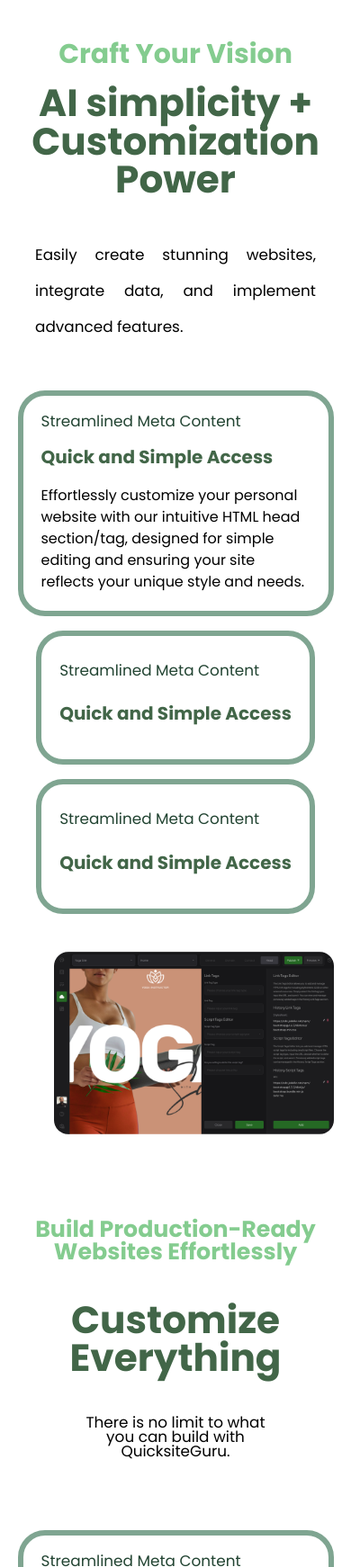
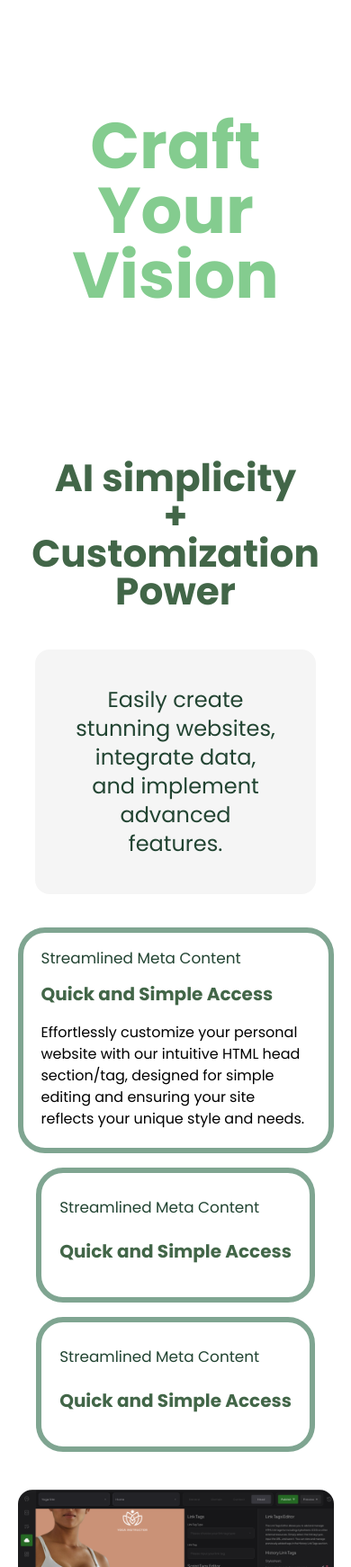
Before and after one commit to kid0733/Quicksite_Old-, a plain HTML site: page index.html in a window 390 px wide. Shown: the part 1280-3022 px from the top of the page at 90% size. Drawn offline with nearby package versions, Linux system fonts and the light colour scheme.

Commit message:
responsive final 13-jul-24

```diff
--- a/index.html
+++ b/index.html
@@ -94,7 +94,7 @@
       </div>
 
       <!-- MID-TEXT-1-A -->
-      <div class="flex items-center justify-center flex-col mt-[10vh]">
+      <div class="flex items-center justify-center flex-col mt-[10vh] img-bg">
         <h1 class="text-3xl font-bold grey-1 text-center">
           Launch Your First Website
         </h1>
@@ -103,19 +103,19 @@
       </div>
 
       <!-- MID-TEXT-1-B -->
-      <div class="flex items-center justify-center flex-col mt-[10vh]">
-        <h1 class="text-3xl font-bold green-2  text-center">
+      <div class="flex items-center justify-center flex-col mt-[20vh]">
+        <h1 class="text-7xl font-bold green-2  text-center">
           Craft Your Vision
         </h1>
 
         <h1
-          class="text-7xl font-bold green-1 mt-[5vh] text-center"
+          class="text-7xl font-bold green-1 mt-[10vh] text-center"
           id="mid_text_B"
         >
-          AI simplicity + Customization Power
+          AI simplicity <br>+<br> Customization Power
         </h1>
 
-        <p class="text-4xl mt-[5vh] mb-[5vh] max-w-[60vw] text-center sm: text-[2vh] text-justify max-w-[80vw]">
+        <p class="text-2xl mt-[5vh] mb-[5vh] max-w-[60vw] text-center sm: max-w-[80vw] bg-neutral-100 p-10 rounded-2xl green-3">
           Easily create stunning websites, integrate data, and implement
           advanced features.
         </p>
@@ -167,7 +167,7 @@
             </div>
           </div>
           <!-- Image Section -->
-          <div class="ml-10 sm: ml-0 image-container-cards">
+          <div class=" image-container-cards">
             <img
 
               id="display-image"
@@ -192,7 +192,7 @@
           Customize Everything
         </h1>
 
-        <p class="text-4xl mt-[5vh] max-w-[60vw] text-center" id="mid_text_3">
+        <p class="text-2xl mt-[5vh] mb-[5vh] max-w-[60vw] text-center sm: max-w-[80vw] bg-neutral-100 p-10 rounded-2xl green-3" id="mid_text_3">
           There is no limit to what you can build with QuicksiteGuru.
         </p>
       </div>
@@ -297,7 +297,7 @@
                     <img src="./Assets/Pictures/Ryyan-1.png" alt="" />
                   </div>
                   <div class="bg-neutral-900 rounded-9xl ml-[2vw] p-[2rem] id="team_text_container"">
-                    <h2 class="text-6xl font-light grey-3">Ryyan</h2>
+                    <h2 class="text-6xl font-light grey-3" id="carousel-title">Ryyan</h2>
                     <h2 class="text-2xl mt-[2vh] italic font-regular green-4">
                       Design Lead / Mentor
                     </h2>
@@ -314,7 +314,7 @@
                     <img src="./Assets/Pictures/David-1.png" alt="" />
                   </div>
                   <div class="bg-neutral-900 rounded-9xl ml-[2vw] p-[2rem]" id="team_text_container">
-                    <h2 class="text-6xl font-light grey-3">David</h2>
+                    <h2 class="text-6xl font-light grey-3" id="carousel-title">David</h2>
                     <h2 class="text-2xl mt-[2vh] italic font-regular green-4">
                       Ui/UX Lead
                     </h2>
--- a/style.css
+++ b/style.css
@@ -4,6 +4,8 @@
   box-sizing: border-box;
   font-family: "Poppins", sans-serif;
 }
+
+
 
 img{
     z-index: -1;
@@ -160,14 +162,26 @@ img{
   transition: all 5s ease;
 }
 
+
 .show {
   opacity: 1;
   visibility: visible;
   transition: all 5s ease;
   max-width: 30vw;
 }
+
+#mid_text_B {
+
+    margin-top: 20vh;
+  }
+
+
+
+
+
 #display-image {
   width: 100%;
+  margin-left: 1rem;
 }
 #carousel-container{
     max-width: 60vw;
@@ -239,7 +253,7 @@ img{
 
   #mid_text_B {
     font-size: 5vh;
-    margin-top: 2vh;
+    margin-top: 20vh;
   }
 
   #cards_container_mobile {
@@ -274,8 +288,8 @@ img{
     font-size: 5vh;
   }
   #mid_text_3{
-    font-size: 2vh;
-    line-height: 1rem;
+
+    line-height: 2rem;
     margin-bottom: 10vh;
   }
   #our_team_title{
@@ -293,6 +307,7 @@ img{
   }
   .carousel-item{
     flex-direction: column;
+    justify-items: center;
   }
   #carousel-container{
     max-width: 90vw;
@@ -305,4 +320,8 @@ img{
   #footer{
     font-size: 1rem;
   }
+  #display-image {
+    width: 100%;
+    margin-left: 0rem;
+  }
 }
```
